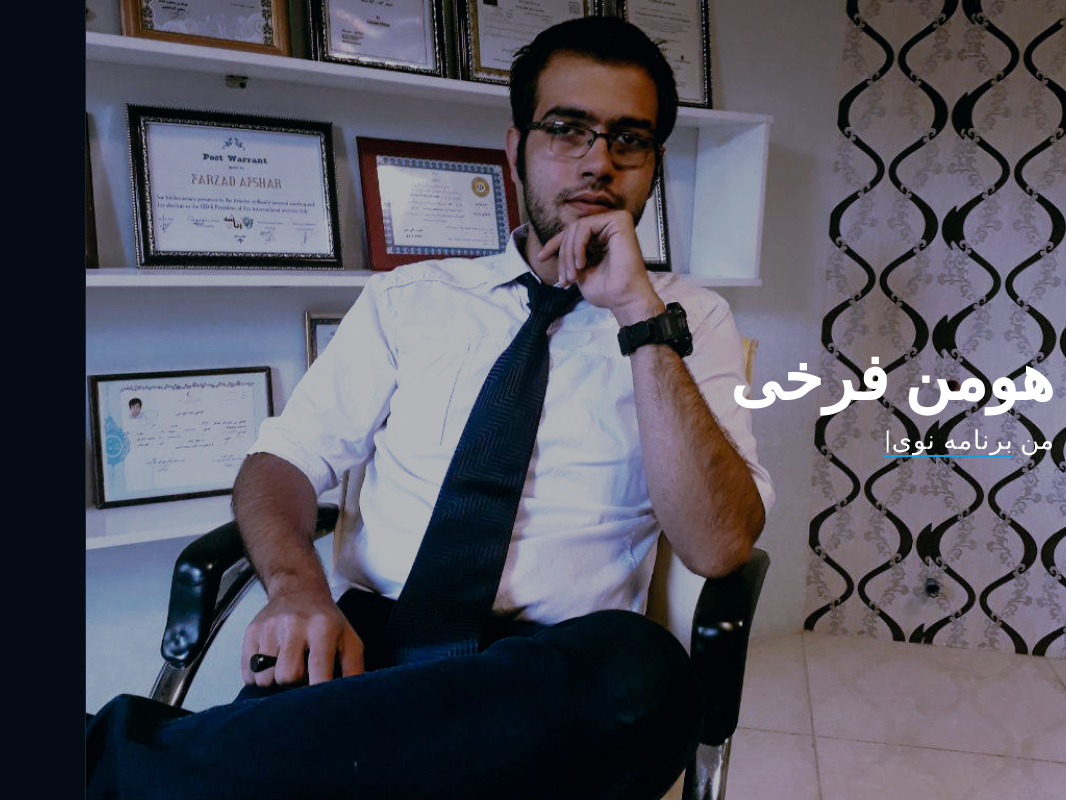
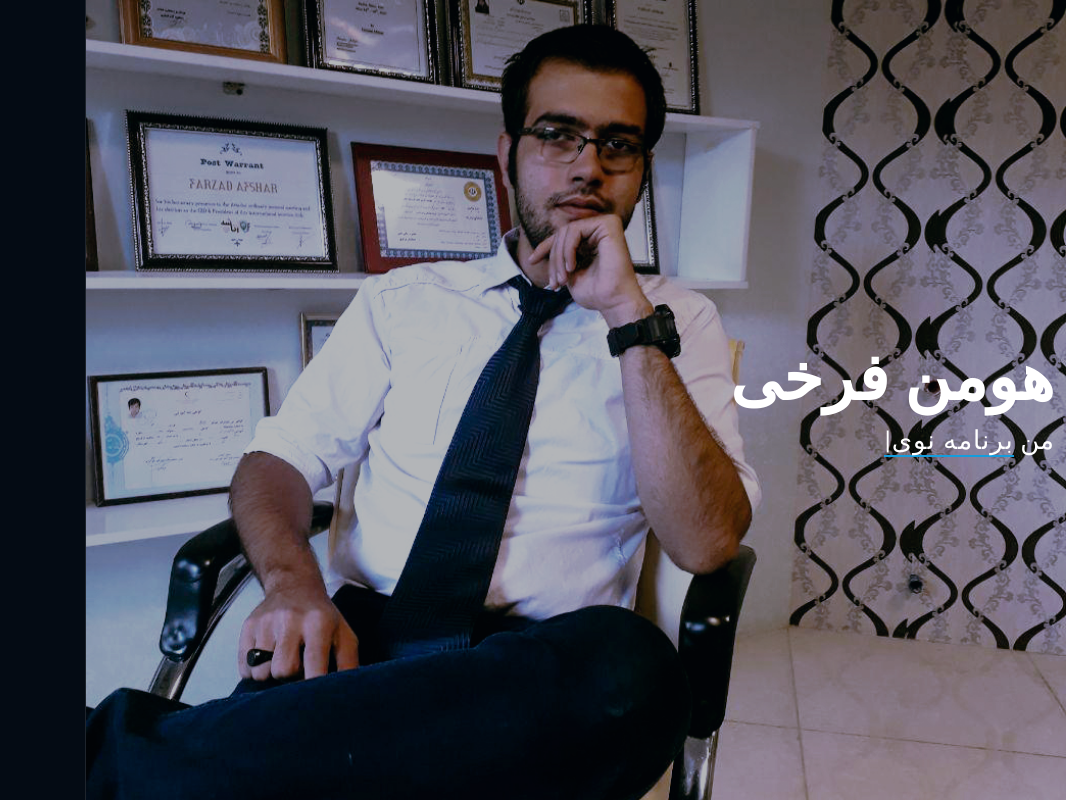
Before and after one commit to Hooman245/hoomanfarokhi, a plain HTML site: page index.html in a window 1280 px wide. Shown: the top 802 px of the page, 214-1280 px from the left. Drawn offline with Linux system fonts and the light colour scheme.

Commit message:
Update index.html

```diff
--- a/index.html
+++ b/index.html
@@ -72,7 +72,30 @@
     <!-- Hero Section -->
     <section id="hero" class="hero section dark-background">
 
-      <img src="assets/img/hero-bg.jpg" alt="" data-aos="fade-in" class="" style="width: 1000px;">
+      <!DOCTYPE html>
+      <html lang="fa">
+      <head>
+          <meta charset="UTF-8">
+          <meta name="viewport" content="width=device-width, initial-scale=1.0">
+          <title>Responsive Image</title>
+          <style>
+              .responsive-img {
+                  width: 100%;
+                  height: auto;
+              }
+
+              @media (min-width: 768px) {
+                  .responsive-img {
+                      max-width: 1000px;
+                  }
+              }
+          </style>
+      </head>
+      <body>
+          <img src="assets/img/hero-bg.jpg" alt="" data-aos="fade-in" class="responsive-img">
+      </body>
+      </html>
+
 
       <div class="container" data-aos="fade-up" data-aos-delay="100" dir="rtl">
         <h2>هومن فرخی</h2>
```
